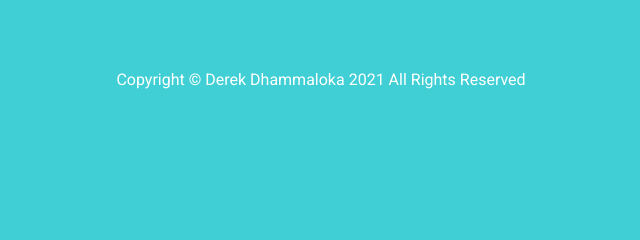
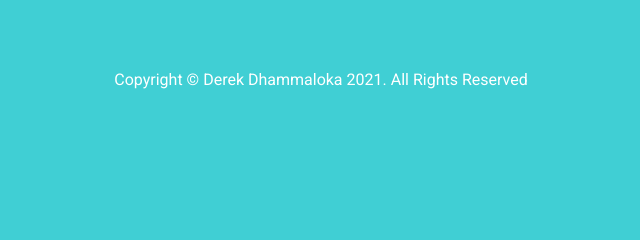
Before and after one commit to derektypist/scroll-project, a plain HTML site: page index.html in a window 1280 px wide. Shown: the part 3261-3501 px from the top of the page, 319-959 px from the left. Drawn offline with Linux system fonts and the light colour scheme.

Commit message:
Added . in footer at index.html

```diff
--- a/index.html
+++ b/index.html
@@ -80,7 +80,7 @@
     <footer>
         <footer class="section">
             <!-- Include Copyright Symbol -->
-            <p>copyright &copy; derek dhammaloka <span class="date">2021</span> all rights reserved</p>
+            <p>copyright &copy; derek dhammaloka <span class="date">2021</span>. all rights reserved</p>
         </footer>
     </footer>
 
```
